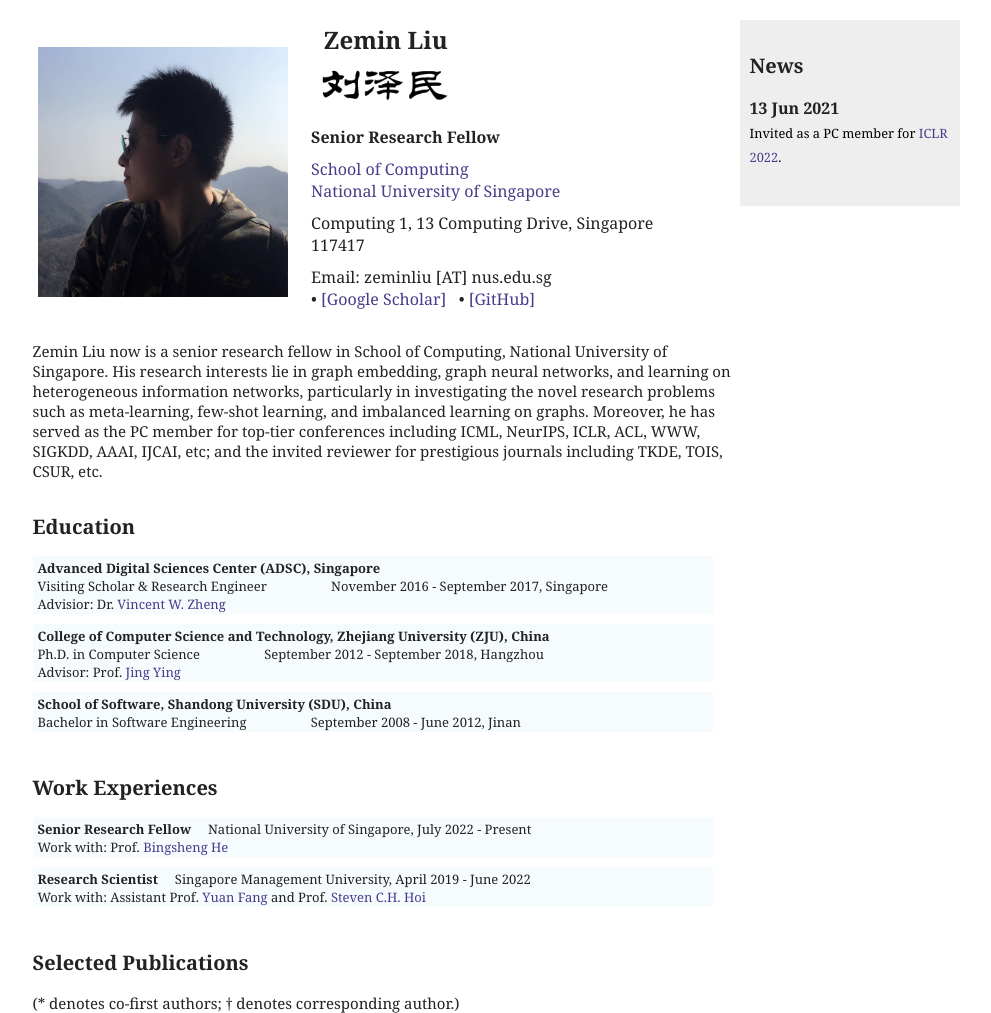
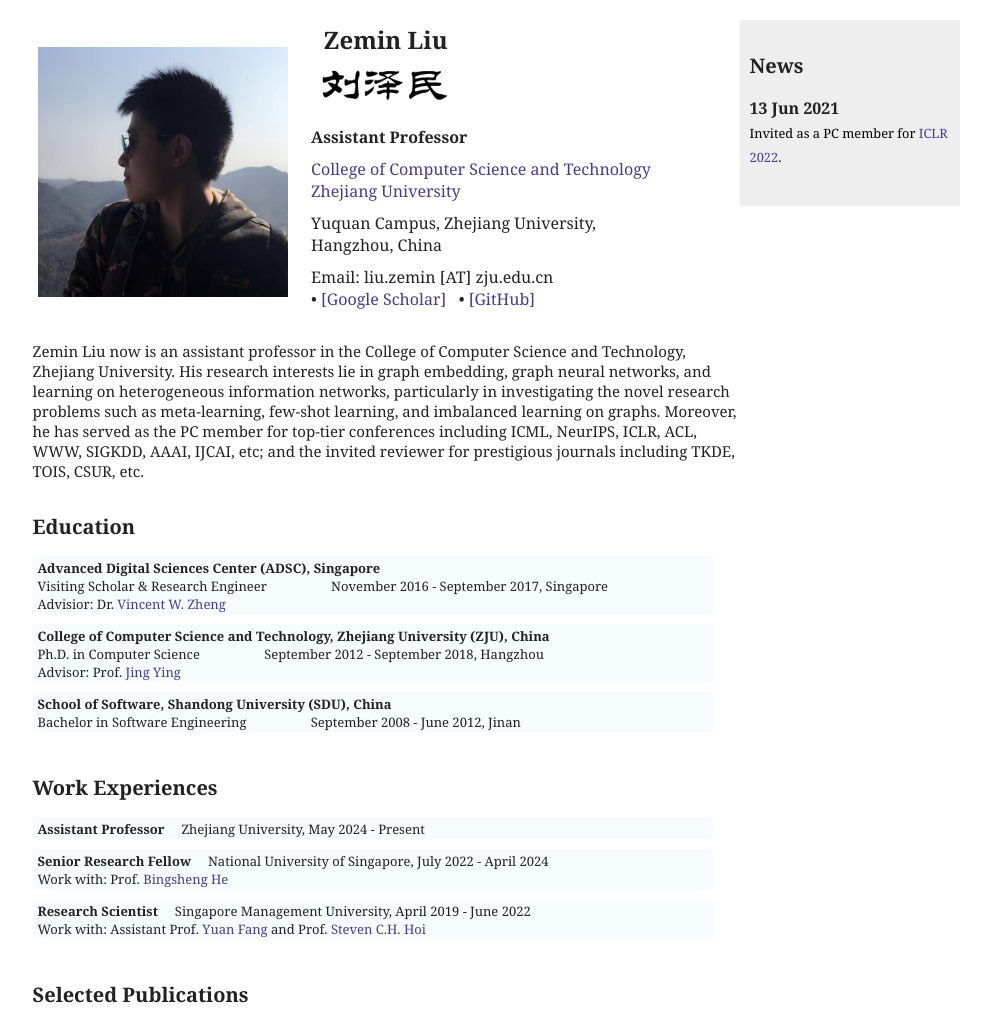
Before and after one commit to Zemin-Liu/Zemin-Liu.github.io, a plain HTML site: page index.html in a window 1280 px wide. Shown: the top 1013 px of the page, without its empty margins (144-1135 px from the left). Drawn offline with Linux system fonts and the light colour scheme.

Commit message:
20240530

```diff
--- a/index.html
+++ b/index.html
@@ -59,14 +59,14 @@
 <img src="./images/name.PNG", height="50">
 </p>
 <p style="margin-left:0px;">
-<b>Senior Research Fellow</b>
+<b>Assistant Professor</b>
 </p><p style="margin-left:0px;">
-<a href="https://www.comp.nus.edu.sg/", target="_blank">School of Computing</a><br/>
-<a href="https://www.nus.edu.sg/", target="_blank">National University of Singapore</a><br/>
+<a href="https://www.comp.nus.edu.sg/", target="_blank">College of Computer Science and Technology</a><br/>
+<a href="https://www.nus.edu.sg/", target="_blank">Zhejiang University</a><br/>
 </p><p style="margin-left:0px;">
-Computing 1, 13 Computing Drive, Singapore 117417<br>
+Yuquan Campus, Zhejiang University, Hangzhou, China<br>
 </p><p style="margin-left:0px;">
-Email: zeminliu [AT] nus.edu.sg</a><br>
+Email: liu.zemin [AT] zju.edu.cn</a><br>
 <!-- &bull; <a href="files/Zemin.Liu-CV.pdf" target="_blank">[CV]</a> &nbsp; -->&bull; <a href="https://scholar.google.com/citations?user=IxHO1nkAAAAJ" target="_blank">[Google Scholar]</a> &nbsp; &bull; <a href="https://github.com/shuaiOKshuai" target="_blank">[GitHub]</a> <br>
 </p></font><p><font size="+0">
 </font>
@@ -75,7 +75,7 @@ Email: zeminliu [AT] nus.edu.sg</a><br>
 </tbody></table>
 
 <div style="margin-top:20px;">
-    Zemin Liu now is a senior research fellow in School of Computing, National University of Singapore.
+    Zemin Liu now is an assistant professor in the College of Computer Science and Technology, Zhejiang University.
     His research interests lie in graph embedding, graph neural networks, and learning on heterogeneous information networks, particularly in investigating the novel research problems such as meta-learning, few-shot learning, and imbalanced learning on graphs.
     Moreover, he has served as the PC member for top-tier conferences including ICML, NeurIPS, ICLR, ACL, WWW, SIGKDD, AAAI, IJCAI, etc; and the invited reviewer for prestigious journals including TKDE, TOIS, CSUR, etc.
 
@@ -123,7 +123,13 @@ Email: zeminliu [AT] nus.edu.sg</a><br>
 
 <table>
   <tbody><tr>
-    <td> <span class="title">Senior Research Fellow</span> &nbsp;&nbsp;&nbsp; National University of Singapore, July 2022 - Present   <br>
+    <td> <span class="title">Assistant Professor</span> &nbsp;&nbsp;&nbsp; Zhejiang University, May 2024 - Present   <br>
+    </td></tr></tbody>
+</table>
+
+<table>
+  <tbody><tr>
+    <td> <span class="title">Senior Research Fellow</span> &nbsp;&nbsp;&nbsp; National University of Singapore, July 2022 - April 2024   <br>
       Work with: Prof. <a href="https://www.comp.nus.edu.sg/~hebs/" target="_blank">Bingsheng He</a>
     </td></tr></tbody>
 </table>
```
Also changed, not shown: 1 other file.
